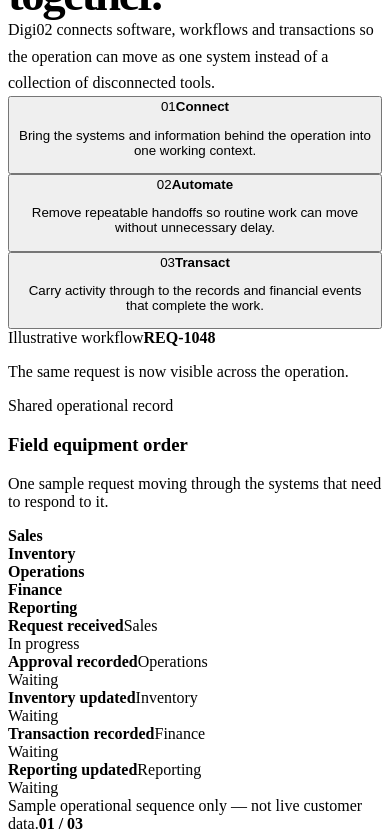
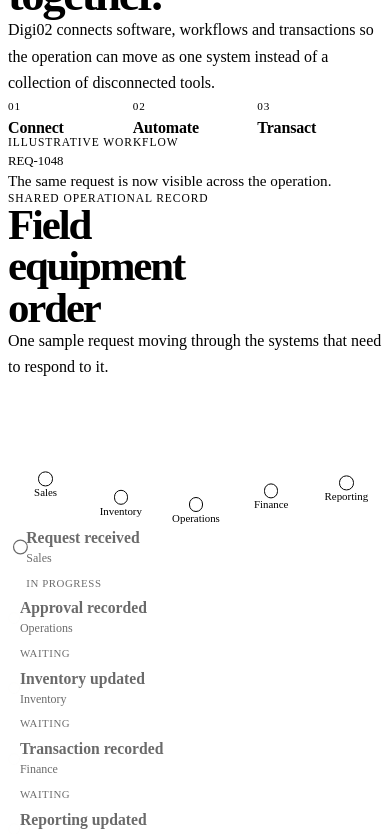
Before and after one commit to emmy16-glitch/Digi02_website, a React (Vite) app: page / in a window 390 px wide. Shown: the part 2340-3174 px from the top of the page. Built offline with nearby package versions, Linux system fonts and the light colour scheme; the HTML template or start-up script is replaced by a standard one.

Commit message:
Style interactive Connect Automate Transact thread

```diff
--- a/src/styles/solutions-transformation.css
+++ b/src/styles/solutions-transformation.css
@@ -42,88 +42,351 @@
 
 .operations-system__body {
   display: grid;
-  grid-template-columns: minmax(0, 1.45fr) minmax(20rem, 0.65fr);
+  grid-template-columns: minmax(18rem, 0.55fr) minmax(0, 1.35fr);
   gap: clamp(4rem, 8vw, 9rem);
-  align-items: center;
+  align-items: start;
   margin-top: clamp(6rem, 9vw, 9rem);
 }
 
-.operations-system__visual {
+.operations-system__stage-rail {
+  display: grid;
+  border-top: 1px solid var(--line-subtle);
+}
+
+.operations-system__stage-button {
+  position: relative;
+  display: grid;
+  grid-template-columns: 2.4rem 1fr;
+  gap: 0.45rem var(--space-2);
+  border: 0;
+  border-bottom: 1px solid var(--line-subtle);
+  padding: var(--space-4) 0;
+  background: transparent;
+  color: var(--text-secondary);
+  cursor: pointer;
+  font: inherit;
+  text-align: left;
+}
+
+.operations-system__stage-button::before {
+  position: absolute;
+  top: -1px;
+  left: 0;
+  width: 0;
+  height: 1px;
+  background: var(--gold-400);
+  content: '';
+  transition: width 360ms var(--ease-emphasized);
+}
+
+.operations-system__stage-button > span {
+  grid-column: 1;
+  color: var(--text-muted);
+  font-family: var(--font-mono);
+  font-size: 0.7rem;
+  letter-spacing: 0.08em;
+}
+
+.operations-system__stage-button strong {
+  grid-column: 2;
+  color: var(--text-secondary);
+  font-family: var(--font-display);
+  font-size: clamp(1.7rem, 2.3vw, 2.4rem);
+  font-weight: 600;
+  letter-spacing: -0.035em;
+  line-height: 1;
+}
+
+.operations-system__stage-button p {
+  grid-column: 2;
+  max-width: 24rem;
+  margin: var(--space-1) 0 0;
+  color: var(--text-muted);
+  font-size: 0.95rem;
+  line-height: 1.6;
+}
+
+.operations-system__stage-button[data-active='true']::before {
+  width: 100%;
+}
+
+.operations-system__stage-button[data-active='true'] > span,
+.operations-system__stage-button[data-active='true'] strong {
+  color: var(--text-primary);
+}
+
+.operations-system__stage-button:hover strong {
+  color: var(--text-primary);
+}
+
+.operations-system__stage-button:focus-visible {
+  outline: var(--focus-ring-width) solid var(--gold-400);
+  outline-offset: var(--focus-ring-offset);
+}
+
+.operations-thread {
   min-width: 0;
 }
 
-.operations-system__visual svg {
-  display: block;
-  width: 100%;
-  height: auto;
-  overflow: visible;
+.operations-thread__header,
+.operations-thread__footer {
+  display: flex;
+  align-items: flex-start;
+  justify-content: space-between;
+  gap: var(--space-3);
 }
 
-.operations-system__connection {
-  fill: none;
-  stroke: rgba(247, 246, 242, 0.2);
-  stroke-width: 1.5;
-  vector-effect: non-scaling-stroke;
+.operations-thread__header {
+  border-top: 1px solid var(--line-subtle);
+  padding-top: var(--space-3);
 }
 
-.operations-system__connection--through {
-  stroke: rgba(201, 163, 74, 0.52);
+.operations-thread__header > div span,
+.operations-thread__record-copy > span,
+.operations-thread__footer span {
+  display: block;
+  color: var(--text-muted);
+  font-size: 0.72rem;
+  letter-spacing: 0.08em;
+  text-transform: uppercase;
 }
 
-.operations-system__node circle {
-  fill: var(--bg-950);
-  stroke: rgba(247, 246, 242, 0.45);
-  stroke-width: 1.5;
-  vector-effect: non-scaling-stroke;
-}
-
-.operations-system__node text {
-  fill: var(--text-secondary);
-  font-family: var(--font-body);
-  font-size: 16px;
+.operations-thread__header > div strong {
+  display: block;
+  margin-top: 0.35rem;
+  color: var(--text-primary);
+  font-family: var(--font-mono);
+  font-size: 0.8rem;
   font-weight: 500;
 }
 
-.operations-system__node--core circle {
-  fill: var(--gold-500);
-  stroke: var(--gold-500);
+.operations-thread__header > p {
+  max-width: 26rem;
+  margin: 0;
+  color: var(--text-secondary);
+  font-size: 0.95rem;
+  line-height: 1.55;
+  text-align: right;
 }
 
-.operations-system__node--core text {
-  fill: var(--text-primary);
+.operations-thread__record {
+  display: grid;
+  grid-template-columns: minmax(16rem, 0.72fr) minmax(0, 1fr);
+  gap: clamp(3rem, 6vw, 6rem);
+  align-items: end;
+  margin-top: clamp(3rem, 5vw, 5rem);
+  border-bottom: 1px solid var(--line-subtle);
+  padding-bottom: clamp(3rem, 5vw, 4.5rem);
+}
+
+.operations-thread__record-copy h3 {
+  max-width: 10ch;
+  margin: var(--space-2) 0 0;
+  font-family: var(--font-display);
+  font-size: clamp(2.6rem, 4vw, 4.25rem);
+  font-weight: 600;
+  letter-spacing: -0.05em;
+  line-height: 0.96;
+}
+
+.operations-thread__record-copy p {
+  max-width: 29rem;
+  margin: var(--space-3) 0 0;
+  color: var(--text-secondary);
+  font-size: 1rem;
+  line-height: 1.62;
+}
+
+.operations-thread__systems {
+  position: relative;
+  display: grid;
+  grid-template-columns: repeat(5, minmax(0, 1fr));
+  gap: var(--space-2);
+  min-height: 9rem;
+  align-items: end;
+}
+
+.operations-thread__systems::before {
+  position: absolute;
+  right: 0;
+  bottom: 2.15rem;
+  left: 0;
+  height: 1px;
+  background: var(--line-subtle);
+  content: '';
+}
+
+.operations-thread__system {
+  position: relative;
+  display: grid;
+  justify-items: center;
+  gap: var(--space-2);
+  min-width: 0;
+  color: var(--text-muted);
+  transition:
+    color 320ms var(--ease-standard),
+    opacity 320ms var(--ease-standard),
+    transform 420ms var(--ease-emphasized);
+}
+
+.operations-thread__system > span {
+  position: relative;
+  z-index: 1;
+  display: block;
+  width: 0.78rem;
+  height: 0.78rem;
+  border: 1px solid rgba(247, 246, 242, 0.42);
+  border-radius: 50%;
+  background: var(--bg-950);
+  transition:
+    border-color 320ms var(--ease-standard),
+    background 320ms var(--ease-standard),
+    transform 420ms var(--ease-emphasized);
+}
+
+.operations-thread__system strong {
+  overflow: hidden;
+  font-size: 0.78rem;
+  font-weight: 500;
+  text-overflow: ellipsis;
+  white-space: nowrap;
+}
+
+.operations-system[data-stage='connect'] .operations-thread__system {
+  color: var(--text-primary);
+}
+
+.operations-system[data-stage='connect'] .operations-thread__system > span {
+  border-color: var(--gold-400);
+}
+
+.operations-system[data-stage='connect'] .operations-thread__system:nth-child(1) {
+  transform: translateY(-1.6rem);
+}
+
+.operations-system[data-stage='connect'] .operations-thread__system:nth-child(2) {
+  transform: translateY(-0.45rem);
+}
+
+.operations-system[data-stage='connect'] .operations-thread__system:nth-child(4) {
+  transform: translateY(-0.85rem);
+}
+
+.operations-system[data-stage='connect'] .operations-thread__system:nth-child(5) {
+  transform: translateY(-1.35rem);
+}
+
+.operations-system[data-stage='automate'] .operations-thread__system,
+.operations-system[data-stage='transact'] .operations-thread__system {
+  color: var(--text-secondary);
+}
+
+.operations-system[data-stage='automate'] .operations-thread__system > span,
+.operations-system[data-stage='transact'] .operations-thread__system > span {
+  border-color: var(--gold-400);
+  background: var(--gold-400);
+}
+
+.operations-system[data-stage='transact'] .operations-thread__system:nth-child(4) > span,
+.operations-system[data-stage='transact'] .operations-thread__system:nth-child(5) > span {
+  transform: scale(1.35);
+}
+
+.operations-thread__steps {
+  margin-top: var(--space-3);
+}
+
+.operations-thread__step {
+  display: grid;
+  grid-template-columns: auto minmax(0, 1fr) auto;
+  gap: var(--space-2);
+  align-items: center;
+  min-height: 4.7rem;
+  border-bottom: 1px solid var(--line-subtle);
+  color: var(--text-muted);
+  transition:
+    color 320ms var(--ease-standard),
+    opacity 320ms var(--ease-standard),
+    transform 420ms var(--ease-emphasized);
+}
+
+.operations-thread__step-marker {
+  display: block;
+  width: 0.62rem;
+  height: 0.62rem;
+  border: 1px solid rgba(247, 246, 242, 0.35);
+  border-radius: 50%;
+  background: transparent;
+  transition:
+    border-color 320ms var(--ease-standard),
+    background 320ms var(--ease-standard),
+    transform 320ms var(--ease-standard);
+}
+
+.operations-thread__step > div strong,
+.operations-thread__step > div span {
+  display: block;
+}
+
+.operations-thread__step > div strong {
+  font-size: 0.98rem;
   font-weight: 600;
 }
 
-.operations-system__stages {
-  display: grid;
-  gap: var(--space-6);
+.operations-thread__step > div span {
+  margin-top: 0.25rem;
+  color: var(--text-muted);
+  font-size: 0.75rem;
 }
 
-.operations-system__stages article {
-  max-width: 27rem;
+.operations-thread__step-state {
+  font-family: var(--font-mono);
+  font-size: 0.68rem;
+  letter-spacing: 0.05em;
+  text-transform: uppercase;
 }
 
-.operations-system__stages h3 {
-  margin: 0;
-  font-size: clamp(2rem, 2.8vw, 3rem);
-  font-weight: 600;
-  letter-spacing: -0.04em;
-  line-height: 1;
+.operations-thread__step[data-state='complete'] {
+  color: var(--text-primary);
 }
 
-.operations-system__stages p {
-  margin: var(--space-2) 0 0;
-  color: var(--text-secondary);
-  font-size: 1rem;
-  line-height: 1.65;
+.operations-thread__step[data-state='complete'] .operations-thread__step-marker {
+  border-color: var(--gold-400);
+  background: var(--gold-400);
 }
 
-.operations-system__stages article:nth-child(2) h3 {
-  color: var(--text-secondary);
+.operations-thread__step[data-state='active'] {
+  color: var(--text-primary);
+  transform: translateX(0.4rem);
 }
 
-.operations-system__stages article:nth-child(3) h3 {
+.operations-thread__step[data-state='active'] .operations-thread__step-marker {
+  border-color: var(--gold-400);
+  transform: scale(1.25);
+}
+
+.operations-thread__step[data-state='active'] .operations-thread__step-state {
   color: var(--gold-400);
+}
+
+.operations-system[data-stage='connect'] .operations-thread__steps {
+  opacity: 0.58;
+}
+
+.operations-system[data-stage='transact'] .operations-thread__step[data-state='complete'] {
+  transform: translateX(0.25rem);
+}
+
+.operations-thread__footer {
+  align-items: center;
+  padding-top: var(--space-3);
+}
+
+.operations-thread__footer strong {
+  color: var(--gold-400);
+  font-family: var(--font-mono);
+  font-size: 0.72rem;
+  font-weight: 500;
 }
 
 @media (max-width: 64rem) {
@@ -147,9 +410,22 @@
   }
 
   .operations-system__body {
-    grid-template-columns: minmax(0, 1.15fr) minmax(18rem, 0.7fr);
+    grid-template-columns: minmax(16rem, 0.55fr) minmax(0, 1fr);
     gap: var(--space-6);
     margin-top: var(--space-12);
+  }
+
+  .operations-system__stage-button {
+    grid-template-columns: 2rem 1fr;
+  }
+
+  .operations-system__stage-button p {
+    font-size: 0.9rem;
+  }
+
+  .operations-thread__record {
+    grid-template-columns: 1fr;
+    gap: var(--space-5);
   }
 }
 
@@ -172,20 +448,110 @@
     margin-top: var(--space-8);
   }
 
-  .operations-system__visual {
-    margin-inline: -0.75rem;
+  .operations-system__stage-rail {
+    display: grid;
+    grid-template-columns: repeat(3, minmax(0, 1fr));
+    overflow-x: auto;
+    border-top: 0;
+    scrollbar-width: none;
   }
 
-  .operations-system__stages {
-    gap: var(--space-5);
+  .operations-system__stage-rail::-webkit-scrollbar {
+    display: none;
+  }
+
+  .operations-system__stage-button {
+    display: block;
+    min-width: 7.5rem;
+    border-top: 1px solid var(--line-subtle);
+    border-bottom: 0;
+    padding: var(--space-2) var(--space-2) var(--space-3) 0;
+  }
+
+  .operations-system__stage-button::before {
+    top: 0;
+  }
+
+  .operations-system__stage-button strong {
+    display: block;
+    margin-top: 0.35rem;
+    font-size: 1rem;
+    letter-spacing: -0.01em;
+  }
+
+  .operations-system__stage-button p {
+    display: none;
+  }
+
+  .operations-thread {
     margin-top: var(--space-8);
   }
 
-  .operations-system__stages article {
-    max-width: none;
+  .operations-thread__header {
+    display: block;
   }
 
-  .operations-system__stages h3 {
-    font-size: clamp(2rem, 9vw, 2.7rem);
+  .operations-thread__header > p {
+    margin-top: var(--space-2);
+    text-align: left;
+  }
+
+  .operations-thread__record {
+    margin-top: var(--space-6);
+    padding-bottom: var(--space-6);
+  }
+
+  .operations-thread__record-copy h3 {
+    font-size: clamp(2.5rem, 11vw, 3.5rem);
+  }
+
+  .operations-thread__systems {
+    grid-template-columns: repeat(5, minmax(4.7rem, 1fr));
+    overflow-x: auto;
+    margin-right: calc(var(--page-margin) * -1);
+    padding-right: var(--page-margin);
+    scrollbar-width: none;
+  }
+
+  .operations-thread__systems::-webkit-scrollbar {
+    display: none;
+  }
+
+  .operations-thread__system strong {
+    font-size: 0.68rem;
+  }
+
+  .operations-thread__step {
+    grid-template-columns: auto minmax(0, 1fr);
+    min-height: 4.4rem;
+  }
+
+  .operations-thread__step-state {
+    grid-column: 2;
+  }
+
+  .operations-thread__footer {
+    align-items: flex-start;
+  }
+
+  .operations-thread__footer span {
+    max-width: 17rem;
+    line-height: 1.5;
   }
 }
+
+@media (prefers-reduced-motion: reduce) {
+  .operations-system__stage-button::before,
+  .operations-thread__system,
+  .operations-thread__system > span,
+  .operations-thread__step,
+  .operations-thread__step-marker {
+    transition: none;
+  }
+
+  .operations-system[data-stage='connect'] .operations-thread__system,
+  .operations-thread__step[data-state='active'],
+  .operations-system[data-stage='transact'] .operations-thread__step[data-state='complete'] {
+    transform: none;
+  }
+}
```
